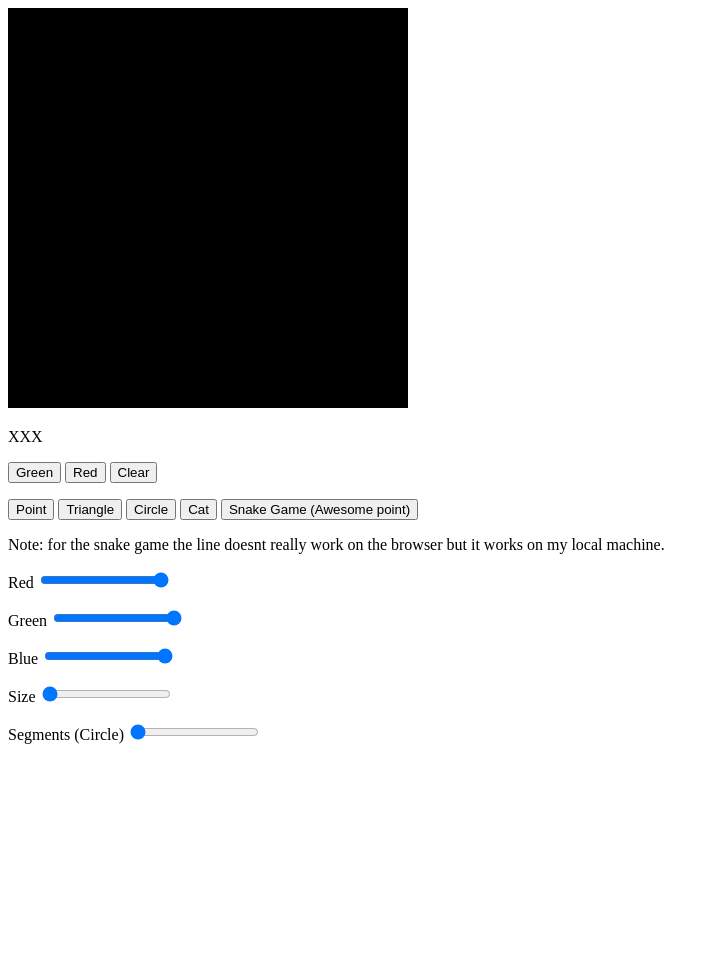
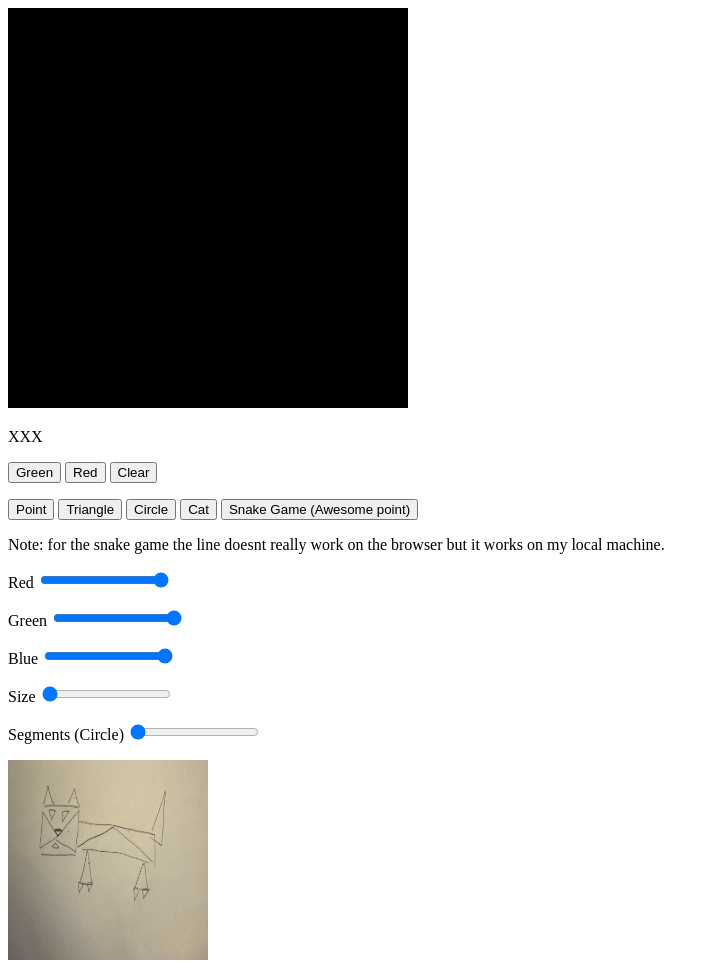
Before and after one commit to camyroo/Intro-Graphics, a plain HTML site: page ASG1/src/asg1.html in a window 1280 px wide. Shown: the whole page, without its empty margins (0-719 px from the left). Before the commit the page ends 800 px from the top, so only its background shows below. Drawn offline with Linux system fonts and the light colour scheme.

Commit message:
adding image

```diff
--- a/ASG1/src/asg1.html
+++ b/ASG1/src/asg1.html
@@ -45,6 +45,10 @@
   <p>
     Segments (Circle) <input type="range" id="segmentSlider" min="3" max="50" value="3">
   <p>
+
+    <div>
+      <img src="cat.jpg" alt="Cat Image" width="200" height="200" />
+    </div>
     <script src="../lib/webgl-utils.js"></script>
     <script src="../lib/webgl-debug.js"></script>
     <script src="../lib/cuon-utils.js"></script>
```
Also changed, not shown: ASG1/src/cat.jpg (added).
